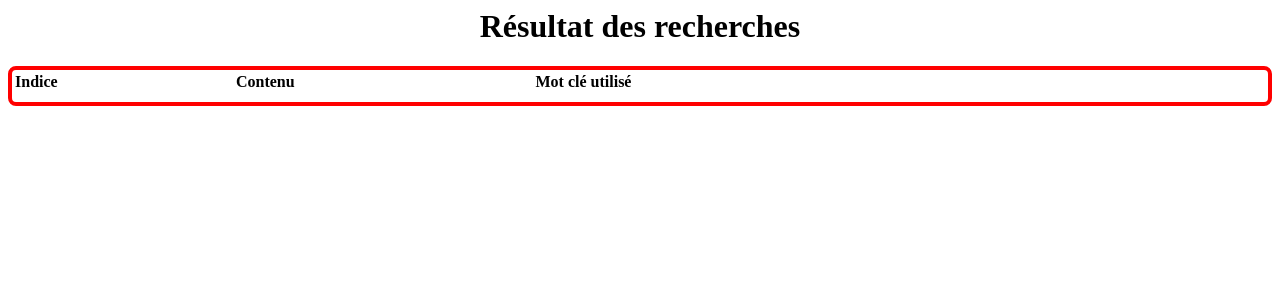
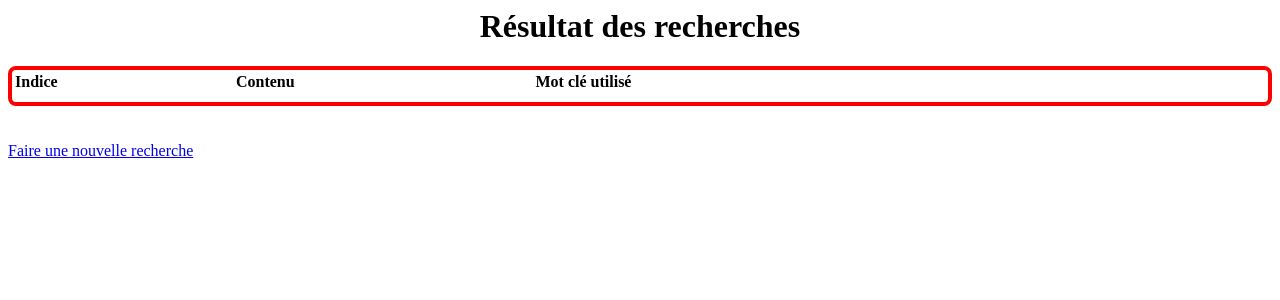
Before and after one commit to thoced/php-massive-recherche, a PHP site: page /Views/ShowResultView.php in a window 1280 px wide. Shown: the top 300 px of the page. Run offline with PHP 8.4, Linux system fonts and the light colour scheme; the template is opened without the code that fills it, so the values that code supplies are empty.

Commit message:
- Ajout d'un lien pour revenir au début de l'application

```diff
--- a/Views/ShowResultView.php
+++ b/Views/ShowResultView.php
@@ -24,3 +24,6 @@
 ?>
 </table>
 </div>
+<br>
+<br>
+<a href="../index.php">Faire une nouvelle recherche</a>
```
